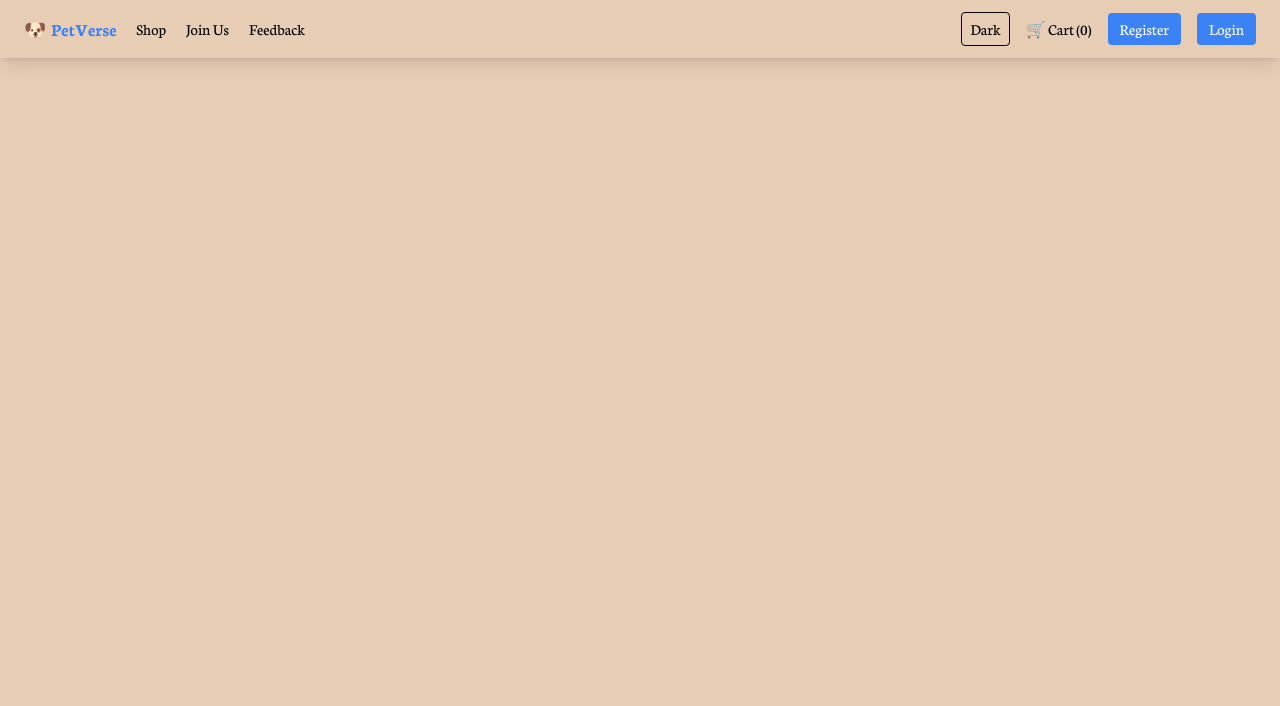
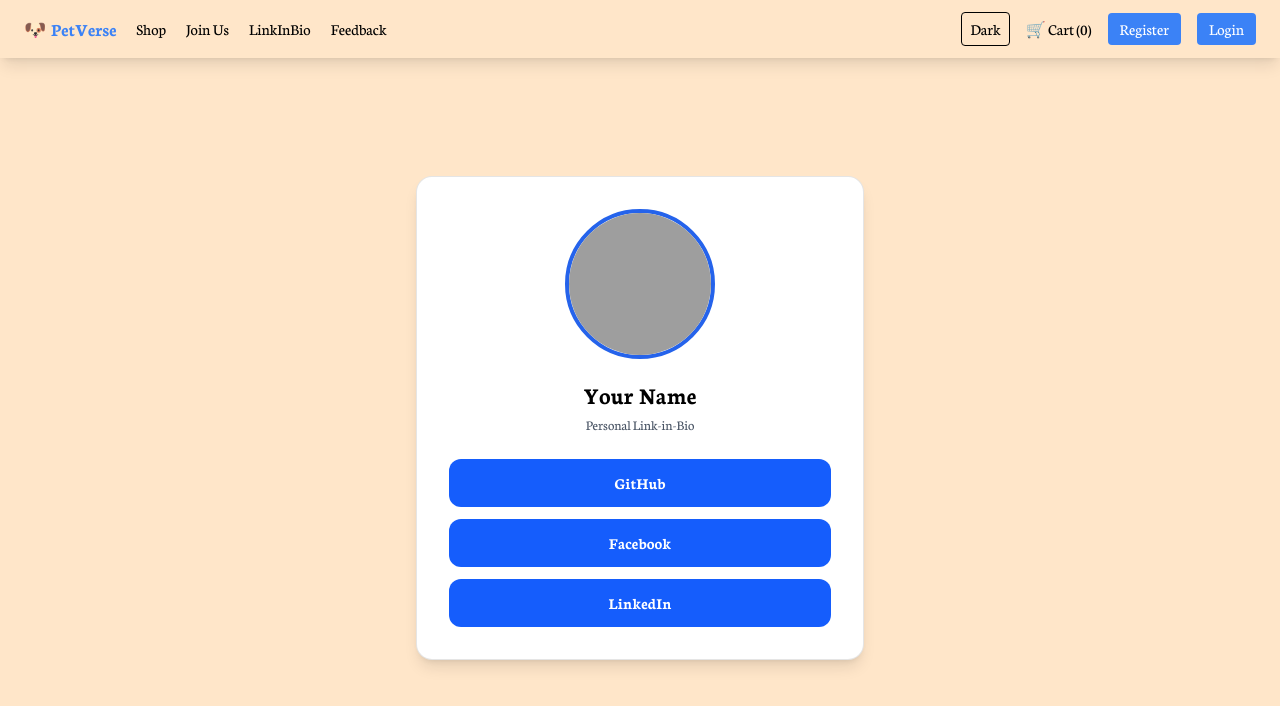
Before and after one commit to UnicornZ55/FullStackFinalProject, a React app in the folder mobile-final/: page /link-in-bio in a window 1280 px wide. Shown: the top 706 px of the page. Built offline with nearby package versions, Linux system fonts and the light colour scheme; grey boxes are pictures that could not be loaded; the HTML template or start-up script is replaced by a standard one.

Commit message:
function 7.1

```diff
--- a/mobile-final/src/App.jsx
+++ b/mobile-final/src/App.jsx
@@ -16,6 +16,7 @@ import Feedback from "./pages/Feedback"
 import Register from "./pages/Register"
 import Inventory from "./pages/Inventory"
 import DynamicForm from "./pages/DynamicForm"
+import LinkInBio from "./pages/LinkInBio"
 import { RegisterProvider } from "./context/RegisterContext"
 
 function Layout(){
@@ -28,7 +29,7 @@ function Layout(){
       className={`min-h-screen transition-colors duration-300 ${
         config.theme === "dark"
           ? "bg-gray-900 text-white"
-          : "bg-[#E8CDB5] text-black"
+          : "bg-[#FFE6C9] text-black"
       }`}
     >
 
@@ -56,6 +57,8 @@ function Layout(){
         />
 
         <Route path="/dynamic-form" element={<DynamicForm />} />
+
+        <Route path="/link-in-bio" element={<LinkInBio />} />
 
         <Route path="/cart" element={<Cart/>}/>
 
--- a/mobile-final/src/components/Navbar.jsx
+++ b/mobile-final/src/components/Navbar.jsx
@@ -41,6 +41,10 @@ export default function Navbar(){
 
     <Link to="/dynamic-form">
       Join Us
+    </Link>
+
+    <Link to="/link-in-bio">
+      LinkInBio
     </Link>
 
     {/* admin only */}
--- /dev/null
+++ b/mobile-final/src/pages/LinkInBio.jsx
@@ -0,0 +1,49 @@
+import { useState } from "react";
+
+const LINKS = ["GitHub", "Facebook", "LinkedIn"];
+
+function getRandomHexColor() {
+  const hex = Math.floor(Math.random() * 16777215)
+    .toString(16)
+    .padStart(6, "0");
+  return `#${hex}`;
+}
+
+export default function LinkInBio() {
+  const [borderColor, setBorderColor] = useState("#2563eb");
+
+  const handlePress = (platform) => {
+    setBorderColor(getRandomHexColor());
+    alert(platform);
+  };
+
+  return (
+    <main className="min-h-[calc(100vh-80px)] flex items-center justify-center px-4 py-10">
+      <section className="w-full max-w-md rounded-2xl border border-black/10 bg-white p-8 shadow-lg text-center">
+        <img
+          src="https://images.unsplash.com/photo-1633332755192-727a05c4013d?q=80&w=400&auto=format&fit=crop"
+          alt="Profile"
+          className="mx-auto h-[150px] w-[150px] rounded-full border-4 object-cover"
+          style={{ borderColor }}
+        />
+
+        <h1 className="mt-5 text-2xl font-bold">Your Name</h1>
+        <p className="mt-1 text-sm text-gray-600">Personal Link-in-Bio</p>
+
+        <div className="mt-6 flex flex-col gap-3">
+          {LINKS.map((platform) => (
+            <div key={platform} className="-m-1 p-1">
+              <button
+                type="button"
+                onClick={() => handlePress(platform)}
+                className="w-full rounded-xl bg-blue-600 px-4 py-3 font-semibold text-white transition hover:bg-blue-700"
+              >
+                {platform}
+              </button>
+            </div>
+          ))}
+        </div>
+      </section>
+    </main>
+  );
+}
```
Also changed, not shown: 1 other file (tests, documents, lock files or other folders).
